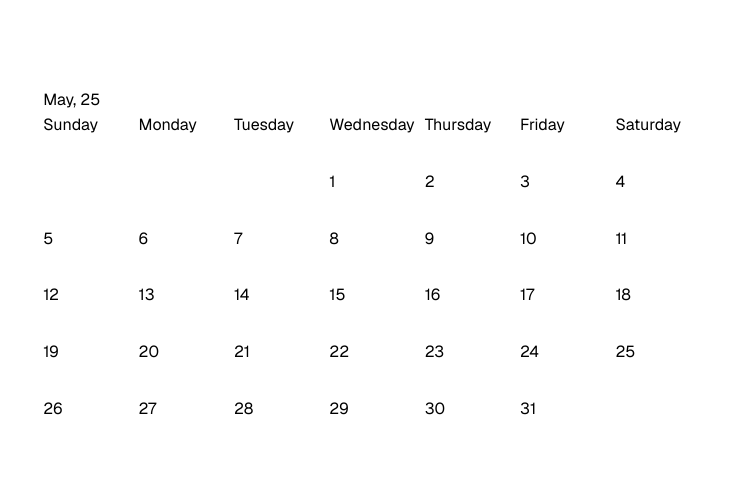
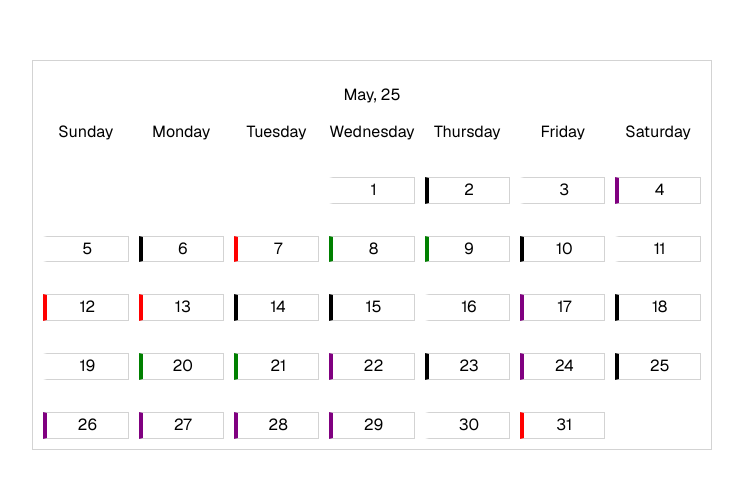
Before and after one commit to gabrielamonaro/acolytes-app-front-end, a Next.js app: page / in a window 1280 px wide. Shown: the part 145-634 px from the top of the page, without its empty margins (268-1011 px from the left). Built offline with nearby package versions, Linux system fonts and the light colour scheme.

Commit message:
refact: calendar styles

```diff
--- a/src/app/page.module.css
+++ b/src/app/page.module.css
@@ -68,10 +68,7 @@
   padding: 0 20px;
   border: none;
   border: 1px solid transparent;
-  transition:
-    background 0.2s,
-    color 0.2s,
-    border-color 0.2s;
+  transition: background 0.2s, color 0.2s, border-color 0.2s;
   cursor: pointer;
   display: flex;
   align-items: center;
@@ -166,3 +163,45 @@ a.secondary {
     filter: invert();
   }
 }
+
+.container {
+  border: 1px solid lightgray;
+  padding: 10px;
+}
+
+.daysOfWeekLabel {
+  text-align: center;
+}
+
+.currentMonthLabel {
+  text-align: center;
+  padding: 12px;
+}
+
+.dayItem {
+  text-align: center;
+  border: 1px solid lightgray;
+}
+.dayItem:hover {
+  cursor: pointer;
+}
+
+.purple {
+  border-left: 4px purple solid;
+}
+
+.green {
+  border-left: 4px green solid;
+}
+
+.white {
+  border-left: 4px white solid;
+}
+
+.black {
+  border-left: 4px black solid;
+}
+
+.red {
+  border-left: 4px red solid;
+}
```
